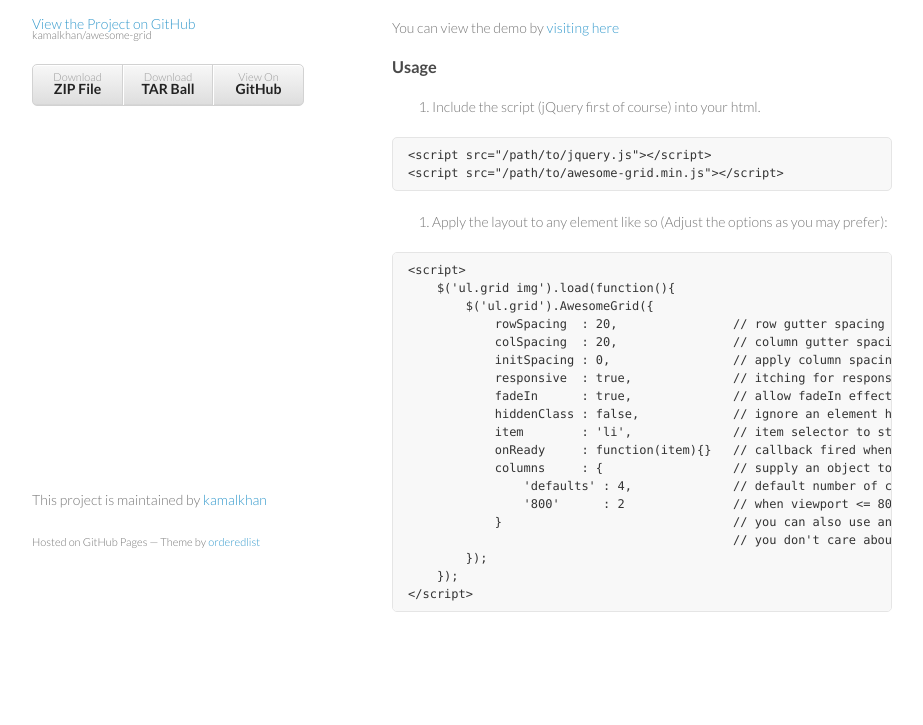
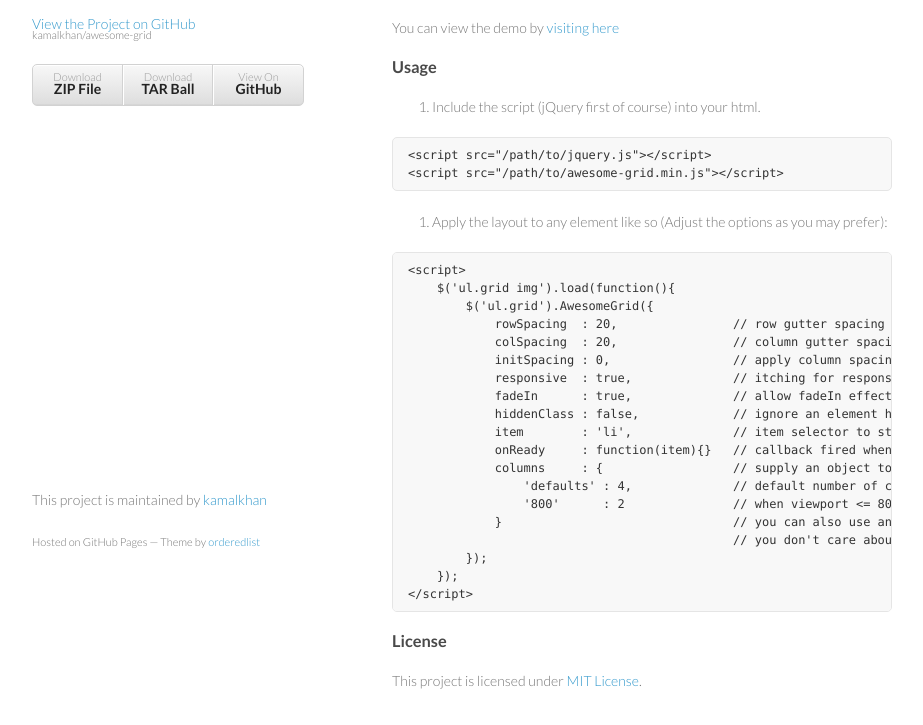
Before and after one commit to kamalkhan/awesome-grid, a plain HTML site: page index.html in a window 1280 px wide. Shown: the part 179-904 px from the top of the page, without its empty margins (178-1101 px from the left). Before the commit the page ends 861 px from the top, so only its background shows below. Drawn offline with Linux system fonts and the light colour scheme.

Commit message:
Create gh-pages branch via GitHub

```diff
--- a/index.html
+++ b/index.html
@@ -69,6 +69,11 @@
     });
 &lt;/script&gt;
 </code></pre>
+
+<h3>
+<a name="license" class="anchor" href="#license"><span class="octicon octicon-link"></span></a>License</h3>
+
+<p>This project is licensed under <a href="http://opensource.org/licenses/MIT">MIT License</a>.</p>
       </section>
       <footer>
         <p>This project is maintained by <a href="https://github.com/kamalkhan">kamalkhan</a></p>
```
Also changed, not shown: params.json (+1 -1 lines).
